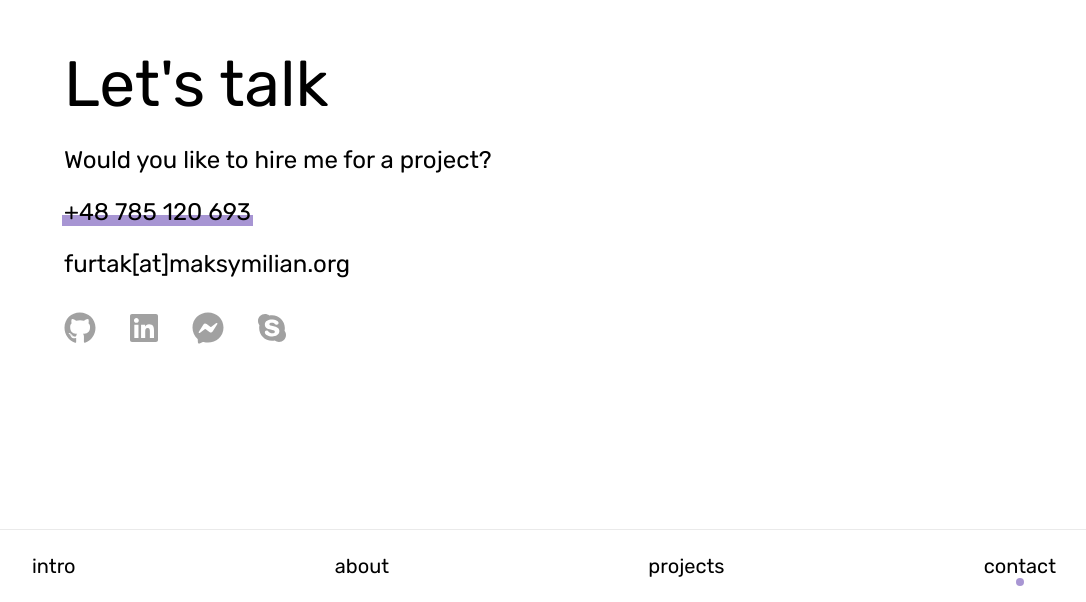
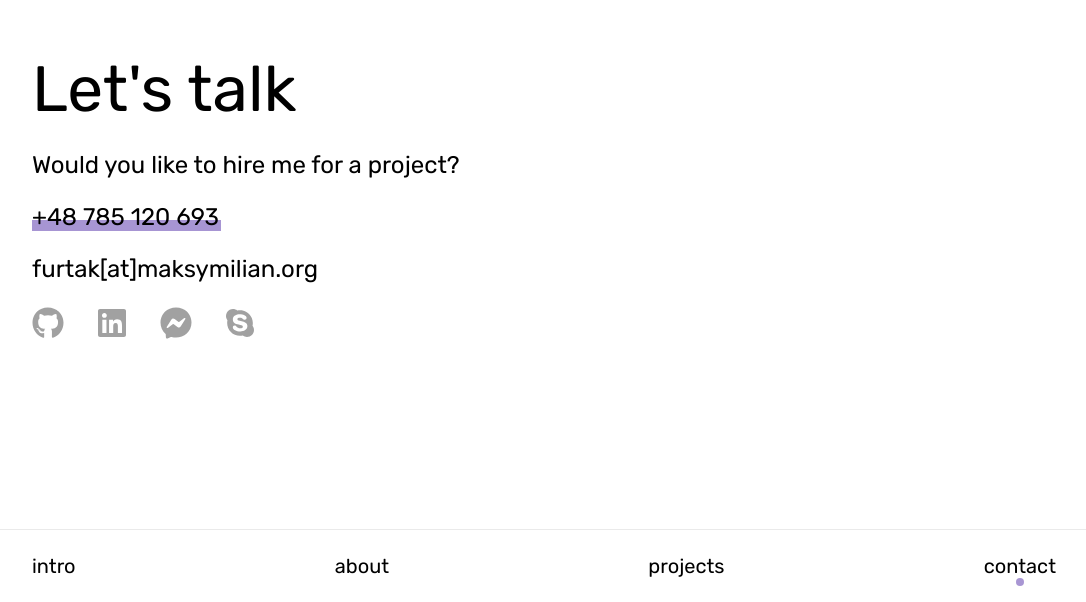
Before and after one commit to maksymilian-org/maksymilian.org, a Next.js app: page /contact in a window 1280 px wide. Shown: the part 198-800 px from the top of the page, without its empty margins (96-1182 px from the left). Built offline with nearby package versions, Linux system fonts and the light colour scheme.

Commit message:
Add fadeIn animation

```diff
--- a/app/about/page.tsx
+++ b/app/about/page.tsx
@@ -4,12 +4,13 @@ import { calculateAge } from "../../utils/calculateAge";
 import Technology from "../../components/technology/Technology";
 import { Skill } from "../../enums/Skill";
 import styles from "./page.module.scss";
+import { FadeIn } from "../../components/fadein/FadeIn";
 
 const About: FC = () => {
   const age = calculateAge("12.06.1993");
 
   return (
-    <>
+    <FadeIn>
       <h1 className="title">More details</h1>
       <section>
         <div className="cols">
@@ -160,7 +161,7 @@ const About: FC = () => {
           amateur football
         </div>
       </section>
-    </>
+    </FadeIn>
   );
 };
 
--- a/app/contact/page.tsx
+++ b/app/contact/page.tsx
@@ -1,9 +1,10 @@
 import React, { FC } from "react";
 import Social from "../../components/social/Social";
+import { FadeIn } from "../../components/fadein/FadeIn";
 
 const Contact: FC = () => {
   return (
-    <>
+    <FadeIn>
       <h1 className="title">Let&apos;s talk</h1>
       <div className="description">
         Would you like to hire me for a project?{" "}
@@ -13,7 +14,7 @@ const Contact: FC = () => {
       </div>
       <div className="description">furtak[at]maksymilian.org</div>
       <Social />
-    </>
+    </FadeIn>
   );
 };
 
--- a/app/page.tsx
+++ b/app/page.tsx
@@ -1,8 +1,9 @@
 import { FC } from "react";
+import { FadeIn } from "../components/fadein/FadeIn";
 
 const Home: FC = () => {
   return (
-    <>
+    <FadeIn>
       <h1 className="title">Hello.</h1>
       <h2 className="subtitle">My name is Max Furtak.</h2>
       <p className="description">
@@ -39,7 +40,7 @@ const Home: FC = () => {
         </a>
         .
       </p>
-    </>
+    </FadeIn>
   );
 };
 
--- a/app/projects/page.tsx
+++ b/app/projects/page.tsx
@@ -3,10 +3,11 @@ import styles from "./page.module.scss";
 import projects from "./projects.json";
 import websites from "./websites.json";
 import forfun from "./forfun.json";
+import { FadeIn } from "../../components/fadein/FadeIn";
 
 const Portfolio: FC = () => {
   return (
-    <>
+    <FadeIn>
       <h1 className="title">Last projects</h1>
       {projects.map((project) => (
         <div key={project.title} className={styles.project}>
@@ -89,7 +90,7 @@ const Portfolio: FC = () => {
           </div>
         ))}
       </div>
-    </>
+    </FadeIn>
   );
 };
 
--- /dev/null
+++ b/components/fadein/FadeIn.tsx
@@ -0,0 +1,19 @@
+"use client";
+
+import { animated, useSpring } from "@react-spring/web";
+import { FC, useEffect } from "react";
+
+export const FadeIn: FC<any> = ({ children }) => {
+  const config = {
+    from: { opacity: 0, transform: "translateY(24px)" },
+    to: { opacity: 1, transform: "translateY(0)" },
+  };
+
+  const [props, api] = useSpring(() => config);
+
+  useEffect(() => {
+    api.start(config);
+  }, []);
+
+  return <animated.div style={props}>{children}</animated.div>;
+};
--- a/package.json
+++ b/package.json
@@ -9,6 +9,7 @@
     "lint": "next lint"
   },
   "dependencies": {
+    "@react-spring/web": "^9.7.2",
     "next": "^13.4.4",
     "react": "^18.2.0",
     "react-dom": "^18.2.0"
--- a/styles/global.scss
+++ b/styles/global.scss
@@ -30,11 +30,12 @@ section {
 
 .container {
   height: 100vh;
+  overflow-y: scroll;
 }
 
 .main {
   width: 1024px;
-  padding: 4rem 2rem;
+  padding: 4rem 0;
   max-width: 100%;
   min-height: 100%;
   margin: 0 auto;
@@ -42,6 +43,7 @@ section {
   display: flex;
   flex-direction: column;
   justify-content: center;
+  overflow-x: hidden;
 }
 
 h1 {
@@ -105,6 +107,12 @@ h2 {
   } */
 }
 
+@media (max-width: 1024px) {
+  .main {
+    padding: 4rem 2rem;
+  }
+}
+
 @media (max-width: 768px) {
   :root {
     font-size: 14px;
```
Also changed, not shown: .yarnrc.yml (added), 2 other files (tests, documents, lock files or other folders).
